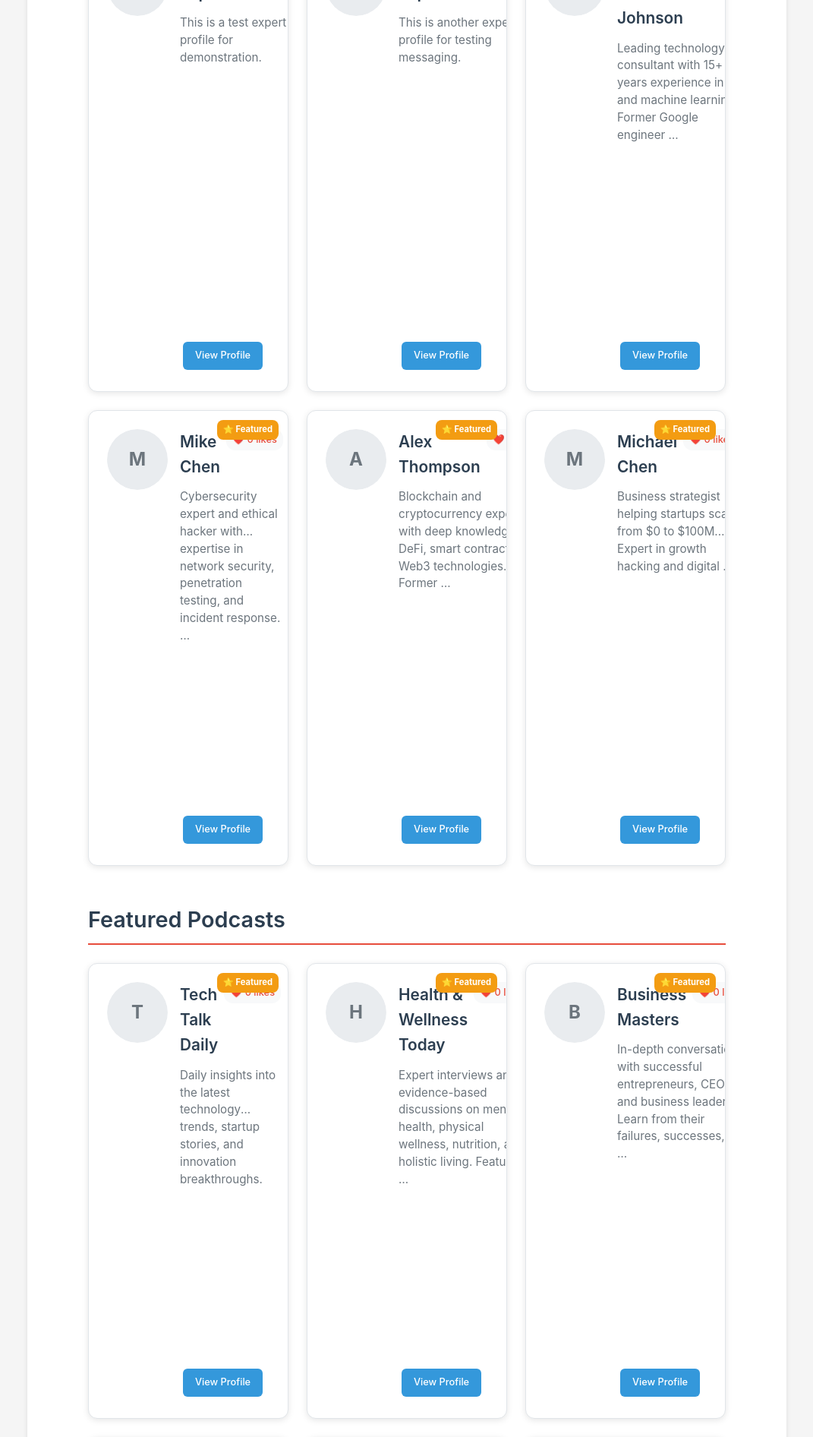
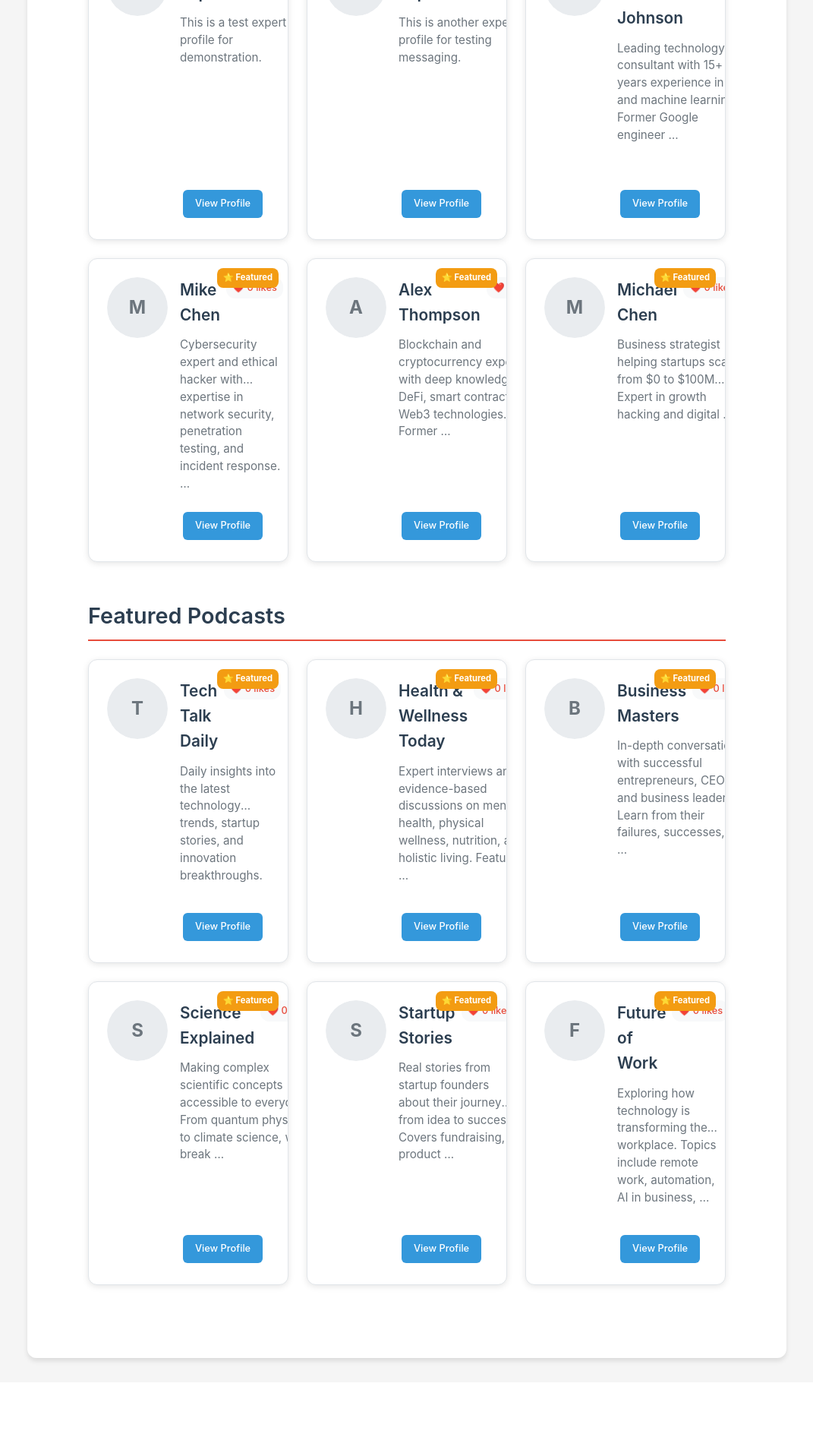
Before and after one commit to behzad17/newexperts, a Django app: page / in a window 1280 px wide. Shown: the part 660-2552 px from the top of the page at 76% size, without its empty margins (104-1175 px from the left). After the commit the page ends 2456 px from the top, so only its background shows below. Run offline with Django 5.2, Linux system fonts and the light colour scheme; data comes from the database, SQL or seed files in the repository.

Commit message:
Change min-height and max-height to 400px for featured expert and podcast cards in home page

```diff
--- a/expert_connect/templates/home.html
+++ b/expert_connect/templates/home.html
@@ -206,8 +206,8 @@
     flex-direction: column;
     gap: 1rem;
     overflow: hidden;
-    min-height: 600px;
-    max-height: 600px;
+    min-height: 400px;
+    max-height: 400px;
   }
 
   .card-image {
@@ -440,8 +440,8 @@
       padding: 1.25rem;
       flex-direction: row;
       text-align: left;
-      min-height: 600px;
-      max-height: 600px;
+      min-height: 400px;
+      max-height: 400px;
     }
 
     .card-image {
@@ -517,8 +517,8 @@
 
     .featured-card {
       padding: 1.5rem;
-      min-height: 600px;
-      max-height: 600px;
+      min-height: 400px;
+      max-height: 400px;
     }
 
     .card-image {
@@ -578,8 +578,8 @@
     .featured-card {
       padding: 1rem;
       min-width: 0;
-      min-height: 600px;
-      max-height: 600px;
+      min-height: 400px;
+      max-height: 400px;
     }
 
     .card-image {
@@ -615,8 +615,8 @@
 
     .featured-card {
       padding: 1.25rem;
-      min-height: 600px;
-      max-height: 600px;
+      min-height: 400px;
+      max-height: 400px;
     }
 
     .card-image {
```
